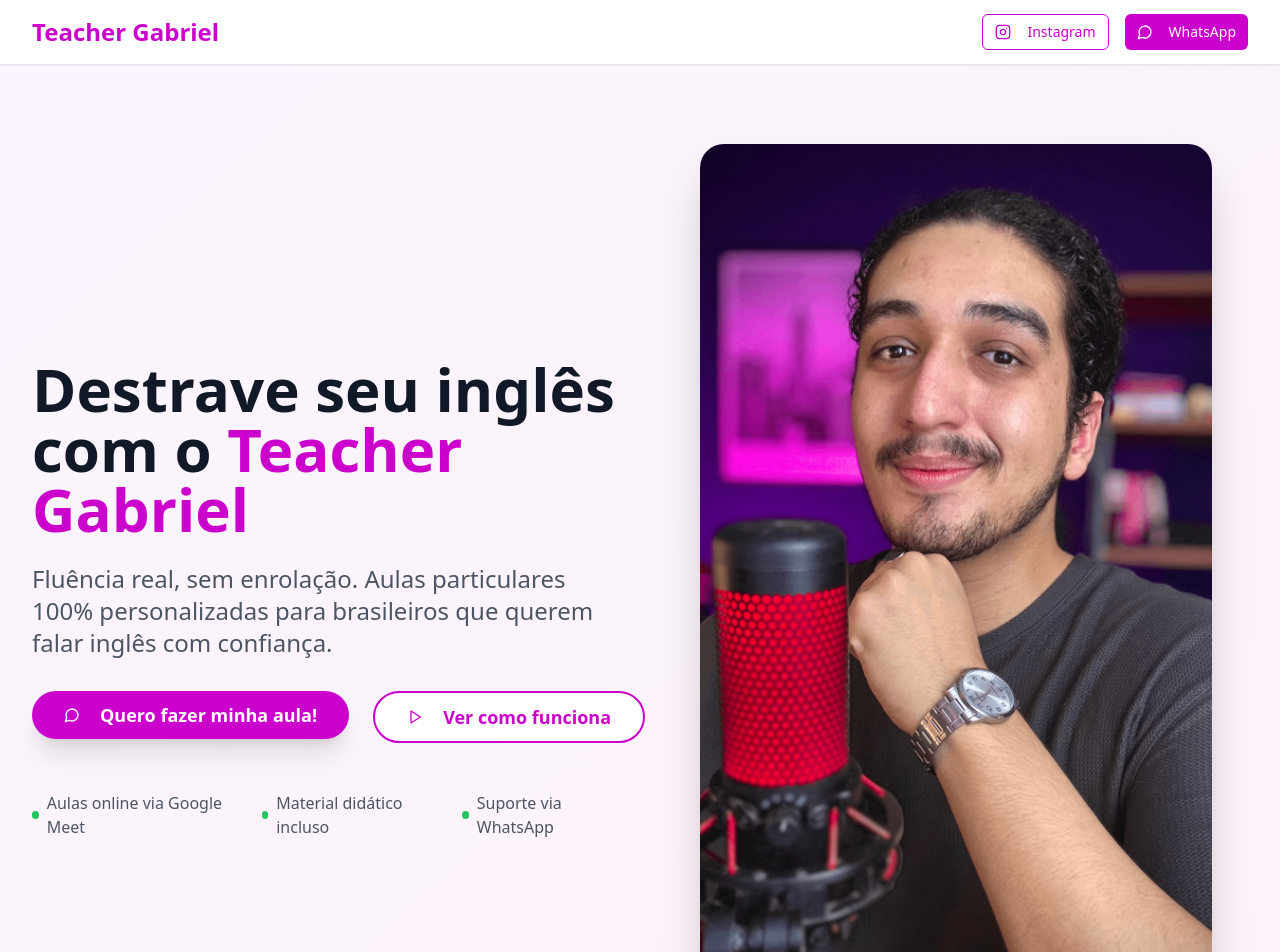
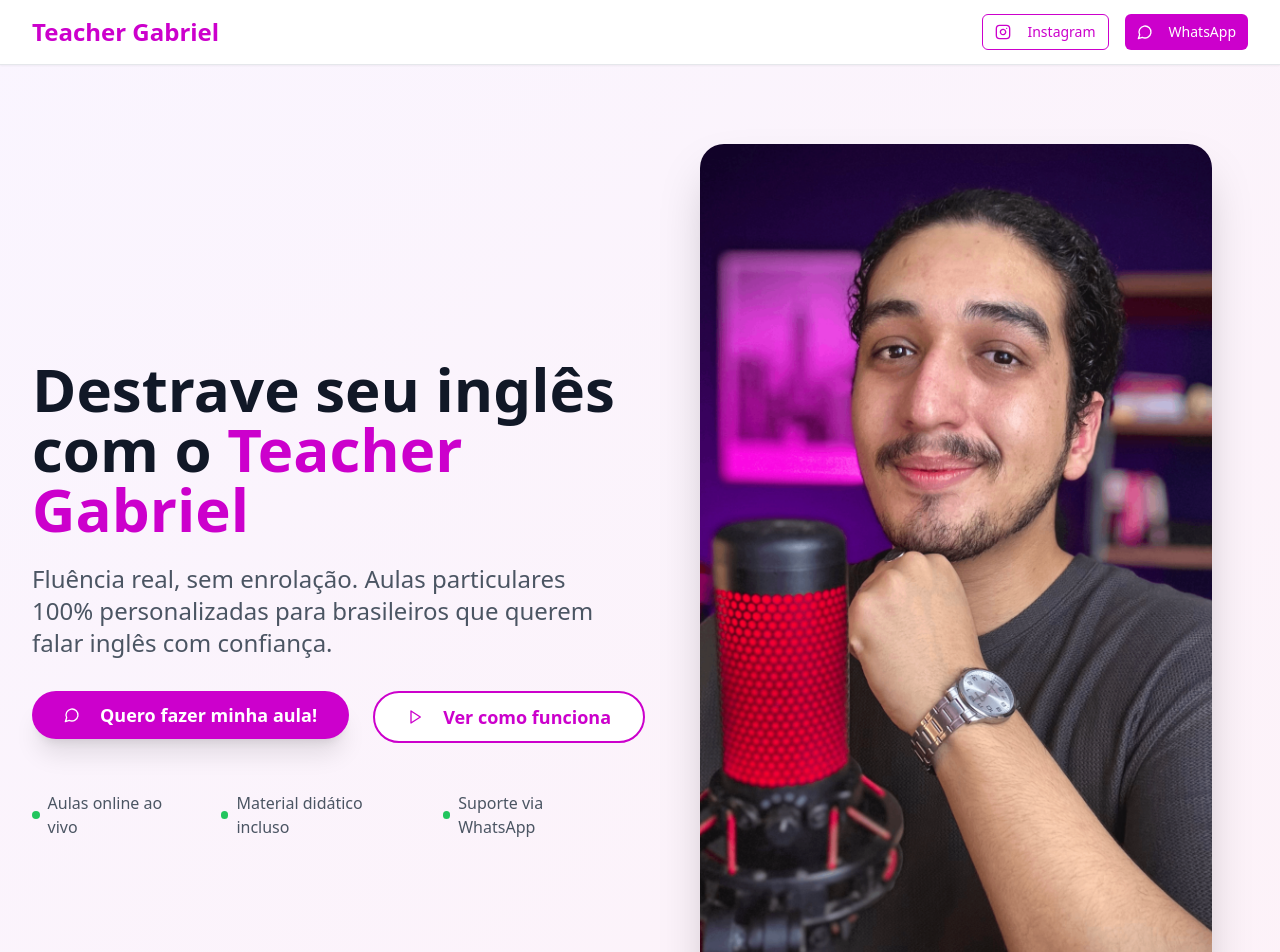
Before and after one commit to not-lew/ribant-teacher, a React (Vite) app: page / in a window 1280 px wide. Shown: the top 952 px of the page. Built offline with nearby package versions, Linux system fonts and the light colour scheme.

Commit message:
Update Hero.tsx

```diff
--- a/src/components/Hero.tsx
+++ b/src/components/Hero.tsx
@@ -45,7 +45,7 @@ export const Hero = () => {
             <div className="mt-8 sm:mt-12 flex flex-col sm:flex-row items-start sm:items-center gap-4 sm:gap-8 text-sm sm:text-base text-gray-600">
               <div className="flex items-center">
                 <div className="w-2 h-2 bg-green-500 rounded-full mr-2"></div>
-                <span>Aulas online via Google Meet</span>
+                <span>Aulas online ao vivo </span>
               </div>
               <div className="flex items-center">
                 <div className="w-2 h-2 bg-green-500 rounded-full mr-2"></div>
```
